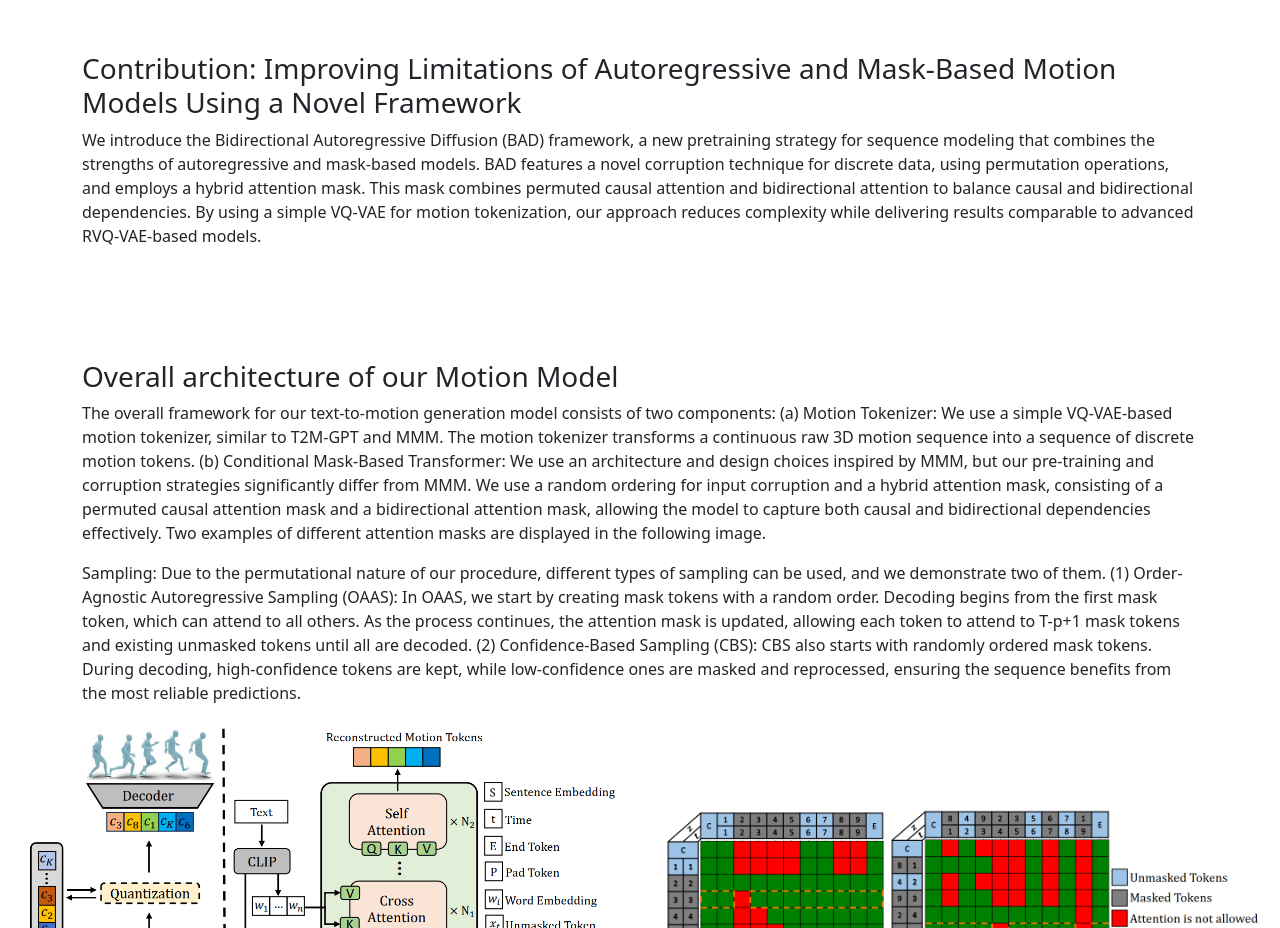
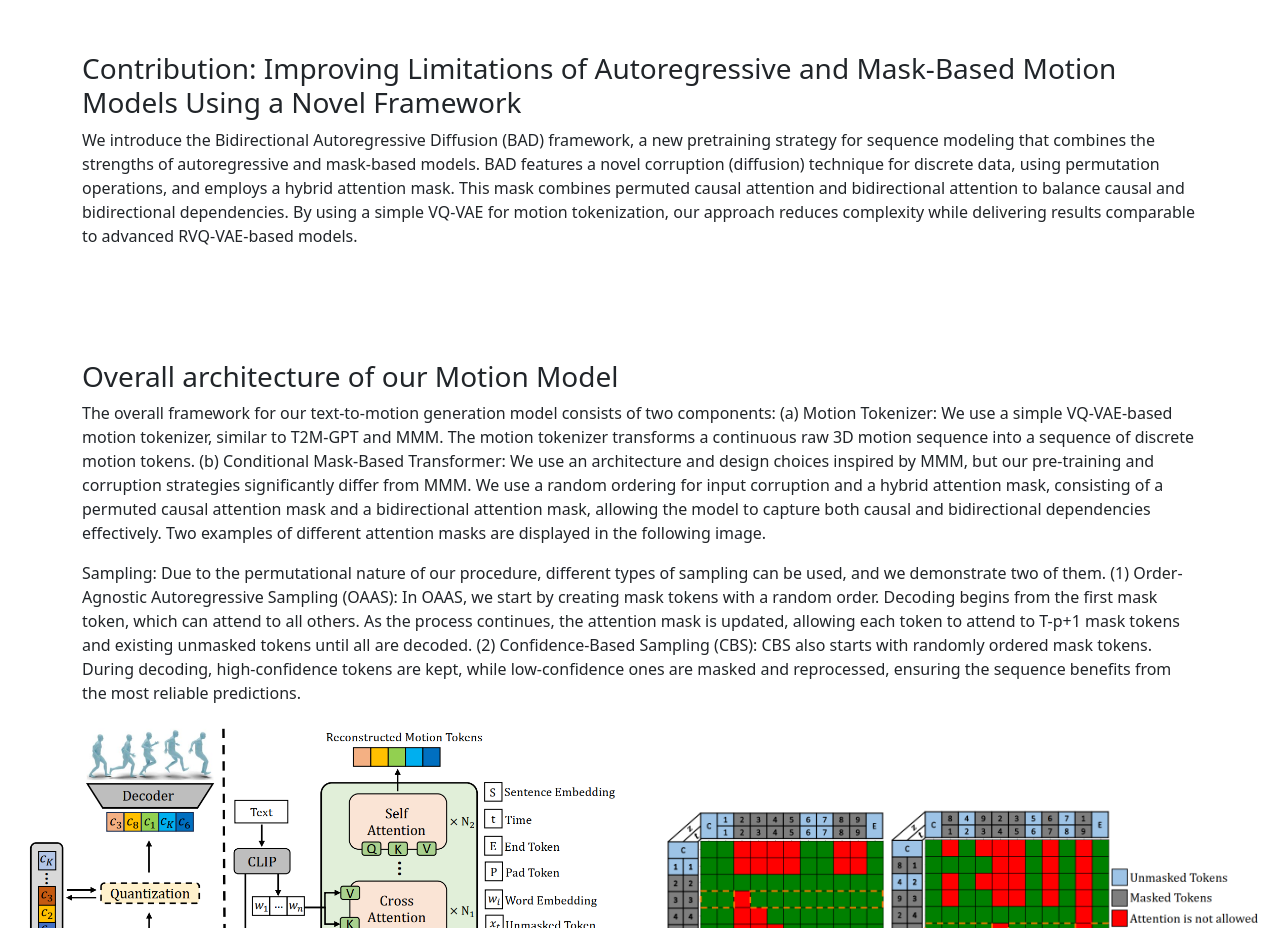
Before and after one commit to RohollahHS/BAD-page, a plain HTML site: page index.html in a window 1280 px wide. Shown: the part 1960-2888 px from the top of the page. Drawn offline with nearby package versions, Linux system fonts and the light colour scheme.

Commit message:
Adding suffix

```diff
--- a/index.html
+++ b/index.html
@@ -213,7 +213,7 @@
       <div class="album py-5">
         <div class="container">
           <h3>Contribution: Improving Limitations of Autoregressive and Mask-Based Motion Models Using a Novel Framework</h3>
-          <p>We introduce the Bidirectional Autoregressive Diffusion (BAD) framework, a new pretraining strategy for sequence modeling that combines the strengths of autoregressive and mask-based models. BAD features a novel corruption technique for discrete data, using permutation operations, and employs a hybrid attention mask. This mask combines permuted causal attention and bidirectional attention to balance causal and bidirectional dependencies. By using a simple VQ-VAE for motion tokenization, our approach reduces complexity while delivering results comparable to advanced RVQ-VAE-based models.</p>
+          <p>We introduce the Bidirectional Autoregressive Diffusion (BAD) framework, a new pretraining strategy for sequence modeling that combines the strengths of autoregressive and mask-based models. BAD features a novel corruption (diffusion) technique for discrete data, using permutation operations, and employs a hybrid attention mask. This mask combines permuted causal attention and bidirectional attention to balance causal and bidirectional dependencies. By using a simple VQ-VAE for motion tokenization, our approach reduces complexity while delivering results comparable to advanced RVQ-VAE-based models.</p>
         </div>
       </div>
 
```
